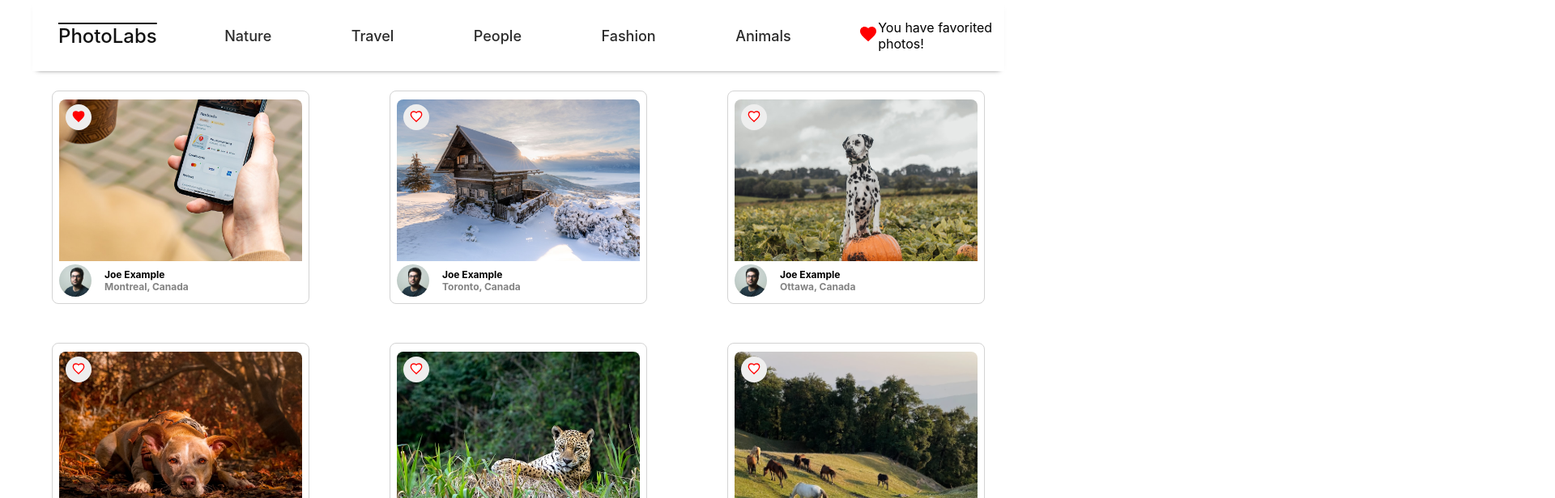
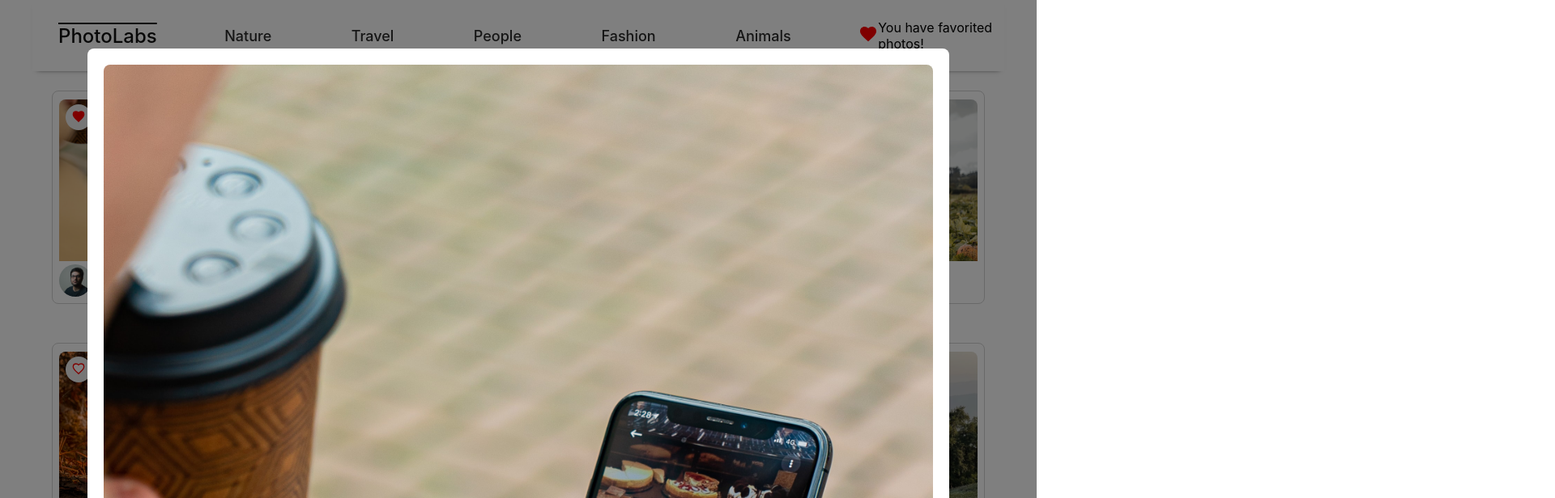
Before and after one commit to Lakonas/Photolabs, a React (Vite) app in the folder frontend/: page / in a window 1280 px wide. Both pictures are taken after a click on the element 97 px from the left and 145 px from the top of the page. Shown: the top 616 px of the page at 81% size, 1920 px wide, since content can reach past the window. Built offline with nearby package versions, Linux system fonts and the light colour scheme; the HTML template or start-up script is replaced by a standard one.

Commit message:
Fixed modal position

```diff
--- a/frontend/src/App.jsx
+++ b/frontend/src/App.jsx
@@ -34,9 +34,43 @@
       />
 
       {selectedPhoto && (
-        <div className="photo-details-modal-overlay" onClick={closeModal}>
-          <div className="photo-details-modal" onClick={(e) => e.stopPropagation()}>
-            <img src={selectedPhoto.urls.full} alt={`Photo by ${selectedPhoto.user.name}`} />
+        <div
+          className="photo-details-modal-overlay"
+          onClick={closeModal}
+          style={{
+            position: "fixed",
+            top: 0,
+            left: 0,
+            width: "100%",
+            height: "100%",
+            backgroundColor: "rgba(0, 0, 0, 0.5)",
+            display: "flex",
+            justifyContent: "center",
+            alignItems: "center",
+            zIndex: 999
+          }}
+        >
+          <div
+            className="photo-details-modal"
+            onClick={(e) => e.stopPropagation()}
+            style={{
+              backgroundColor: "white",
+              padding: "20px",
+              borderRadius: "8px",
+              maxWidth: "80%",
+              maxHeight: "80%",
+              overflow: "auto"
+            }}
+          >
+            <img
+              src={selectedPhoto.urls.full}
+              alt={`Photo by ${selectedPhoto.user.name}`}
+              style={{
+                width: "100%",
+                height: "auto",
+                borderRadius: "8px"
+              }}
+            />
             <div>{selectedPhoto.user.name}</div>
             <div>{selectedPhoto.location.city}, {selectedPhoto.location.country}</div>
             {/* Additional modal content */}
```
